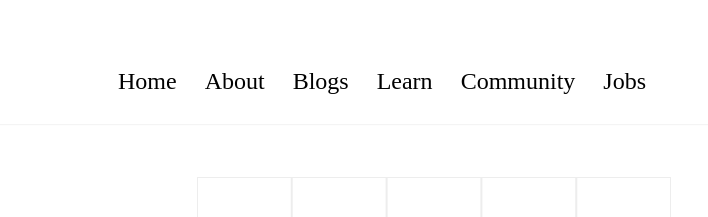
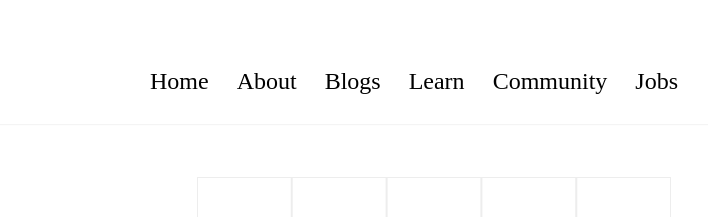
Before and after one commit to MosesChoka/datasessions_landing_page, a plain HTML site: page index.html in a window 1280 px wide. Shown: the top 217 px of the page, 454-1162 px from the left. Drawn offline with Linux system fonts and the light colour scheme.

Commit message:
update navbar

```diff
--- a/main.css
+++ b/main.css
@@ -6,7 +6,7 @@
 }
 .header-nav {
     float: right;
-    margin-right: 7em;
+    margin-right: 5em;
     padding: 5.5vh 60px 0 0;
 }
 
```
